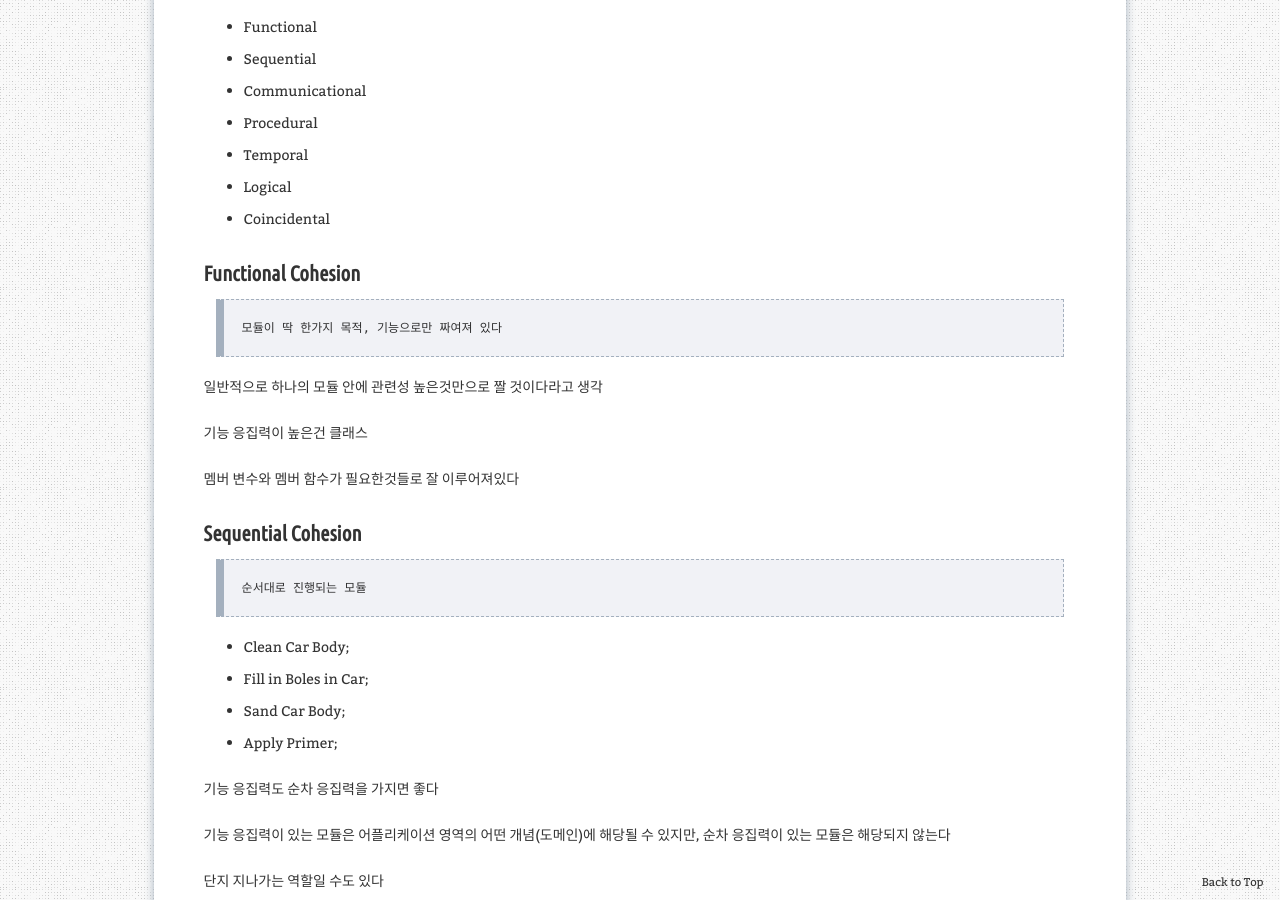
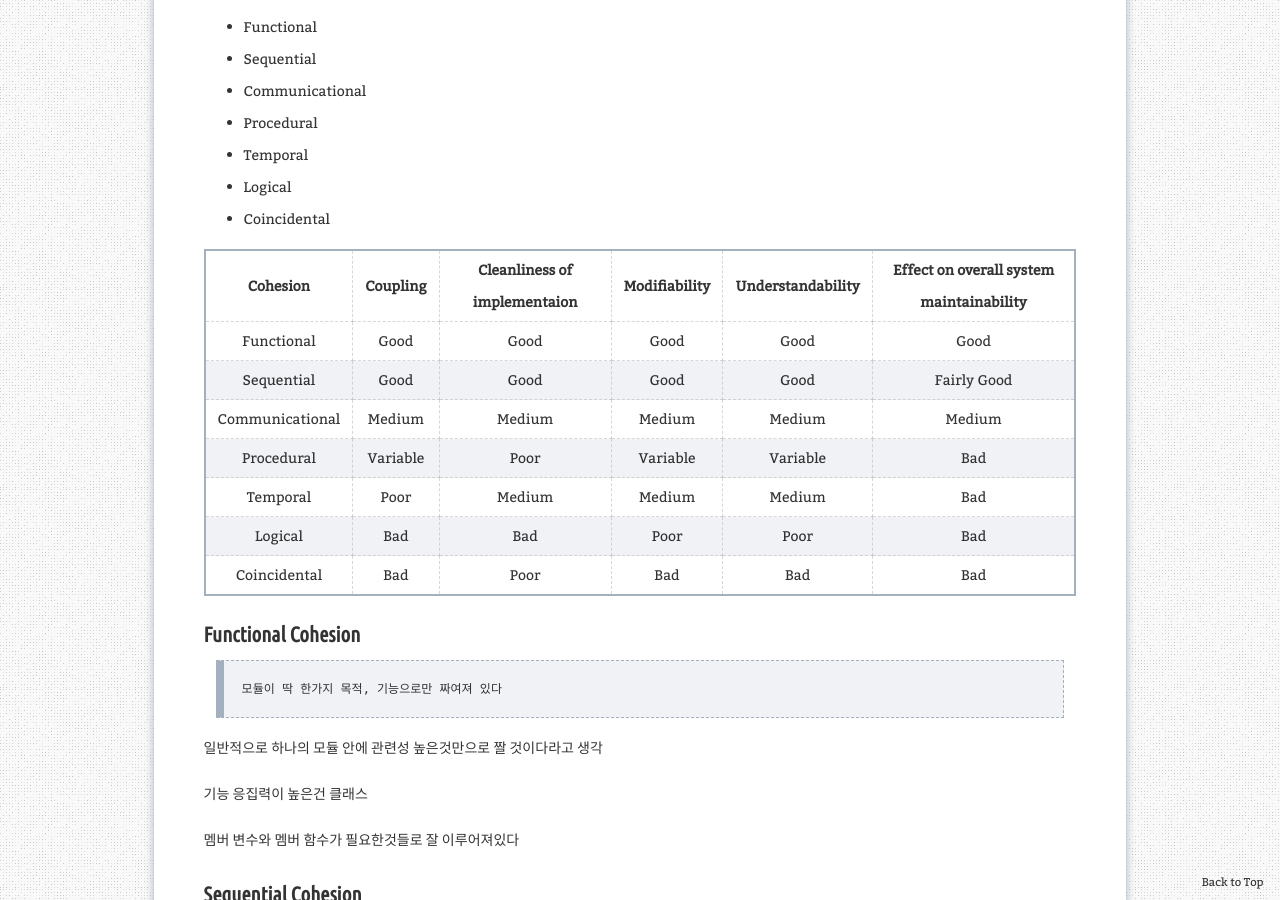
Before and after one commit to aristohyun/aristohyun.github.io, a Jekyll site: the page built from _posts/2021-11-08-SE_07.md, in a window 1280 px wide and 900 px high, scrolled down 5711 px. Built offline with Jekyll 4.4.1, drawn with Linux system fonts in a browser that asks for light colours; comment, search, counter and statistics services are not loaded.

Commit message:
Update 2021-11-08-SE_07.md

```diff
--- a/_posts/2021-11-08-SE_07.md
+++ b/_posts/2021-11-08-SE_07.md
@@ -183,6 +183,17 @@ Assemly
 - Temporal
 - Logical
 - Coincidental
+
+| Cohesion | Coupling | Cleanliness of implementaion | Modifiability | Understandability | Effect on overall system maintainability |
+|:--------:|:--------:|:----------------------------:|:-------------:|:-----------------:|:----------------------------------------:|
+| Functional | Good | Good | Good | Good | Good |
+| Sequential | Good | Good | Good | Good | Fairly Good |
+| Communicational | Medium | Medium | Medium | Medium | Medium |
+| Procedural | Variable | Poor | Variable | Variable | Bad |
+| Temporal | Poor | Medium | Medium | Medium | Bad |
+| Logical | Bad | Bad | Poor | Poor | Bad |
+| Coincidental | Bad | Poor | Bad | Bad | Bad |
+
 
 ### Functional Cohesion
 
```
